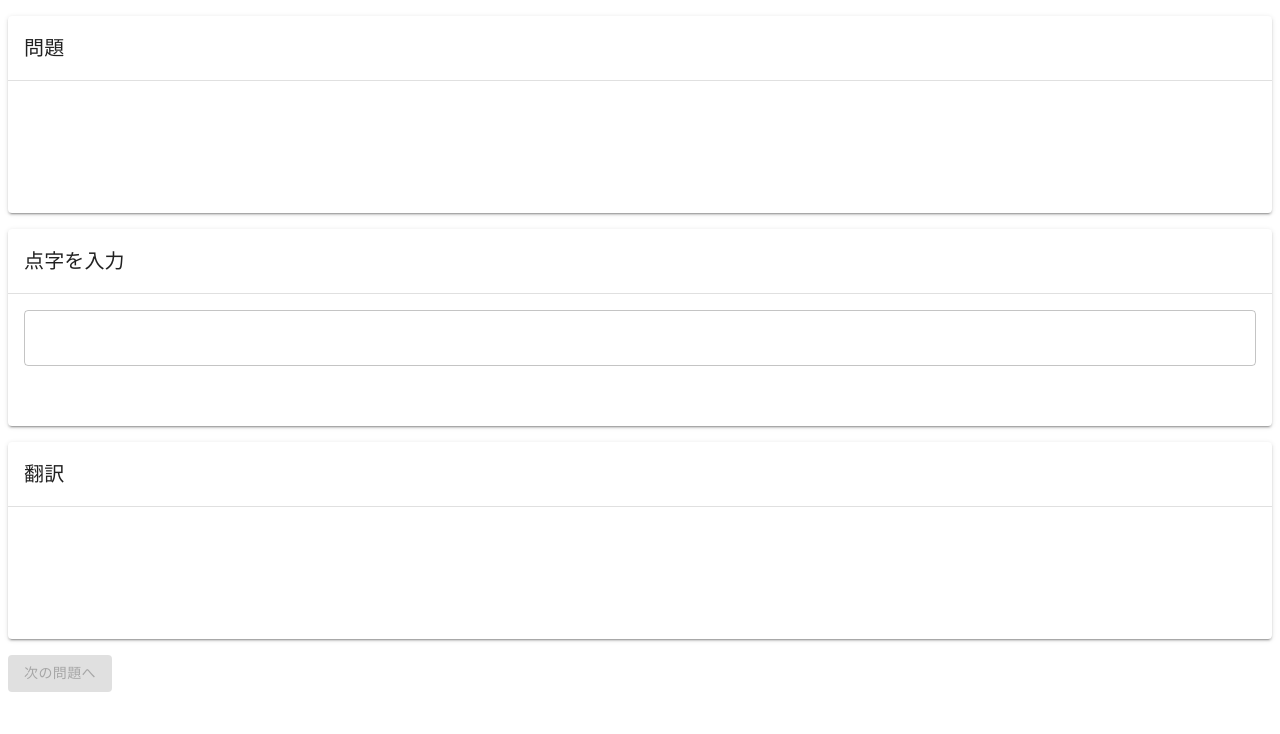
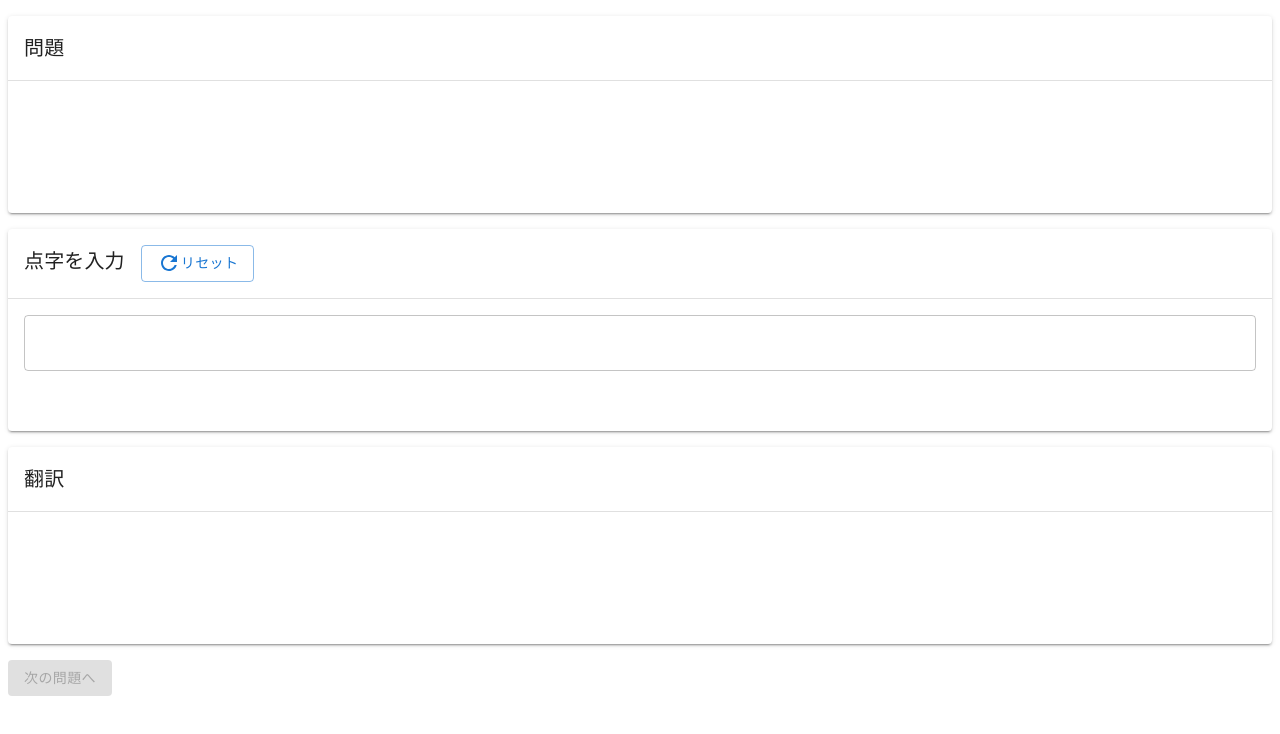
Before and after one commit to ut-code/dot-tutor, a Next.js app: page /keyboard/tutorial/tutorial1 in a window 1280 px wide. Shown: the top 734 px of the page. Built offline with nearby package versions, Linux system fonts and the light colour scheme.

Commit message:
update useTypedBrailleString

```diff
--- a/src/hooks/useTypedBrailleString.tsx
+++ b/src/hooks/useTypedBrailleString.tsx
@@ -234,14 +234,22 @@ function convertKeyboardStateToBraille(keyboardState: KeyboardState): string {
  */
 export default function useTypedBrailleString(): [
   typedBrailleString: string,
-  updateTypedBrailleString: (e: KeyboardEvent) => void
+  updateTypedBrailleString: (e?: KeyboardEvent, value?: string) => void
 ] {
   const [typedKeys, setTypedKeys] = useTypedKeys();
   const [typedBrailleString, setTypedBrailleString] = useState<string>("");
 
   // Update the state of typed keys.
-  const updateTypedBrailleString = (e: KeyboardEvent): void => {
-    setTypedKeys(e);
+  const updateTypedBrailleString = (
+    e?: KeyboardEvent,
+    value?: string
+  ): void => {
+    if (e !== undefined) {
+      setTypedKeys(e);
+    }
+    if (value !== undefined) {
+      setTypedBrailleString(value);
+    }
   };
 
   useEffect(() => {
--- a/src/pages/keyboard/tutorial/tutorial1/index.tsx
+++ b/src/pages/keyboard/tutorial/tutorial1/index.tsx
@@ -7,10 +7,12 @@ import {
   TextField,
   Typography,
   Button,
+  Stack,
 } from "@mui/material";
 import { SixDotBrailleString } from "@/models/BrailleString";
 import translateBraille from "@/utils/translateBraille";
 import CheckCircleOutlineIcon from "@mui/icons-material/CheckCircleOutline";
+import RefreshIcon from "@mui/icons-material/Refresh";
 
 interface Question {
   question: string;
@@ -85,9 +87,24 @@ export default function Tutorial1({
       </Paper>
 
       <Paper elevation={2} sx={{ my: 2 }}>
-        <Typography variant="h6" component="h2" color="inherit" p={2}>
-          点字を入力
-        </Typography>
+        <Stack direction="row" p={2}>
+          <Typography
+            variant="h6"
+            component="h2"
+            color="inherit"
+            marginRight={2}
+          >
+            点字を入力
+          </Typography>
+          <Button
+            variant="outlined"
+            onClick={() => {
+              setTypedBrailleString(undefined, "");
+            }}
+          >
+            <RefreshIcon></RefreshIcon>リセット
+          </Button>
+        </Stack>
         <Divider />
         <Box sx={{ minHeight: 100 }} p={2}>
           <TextField
```
